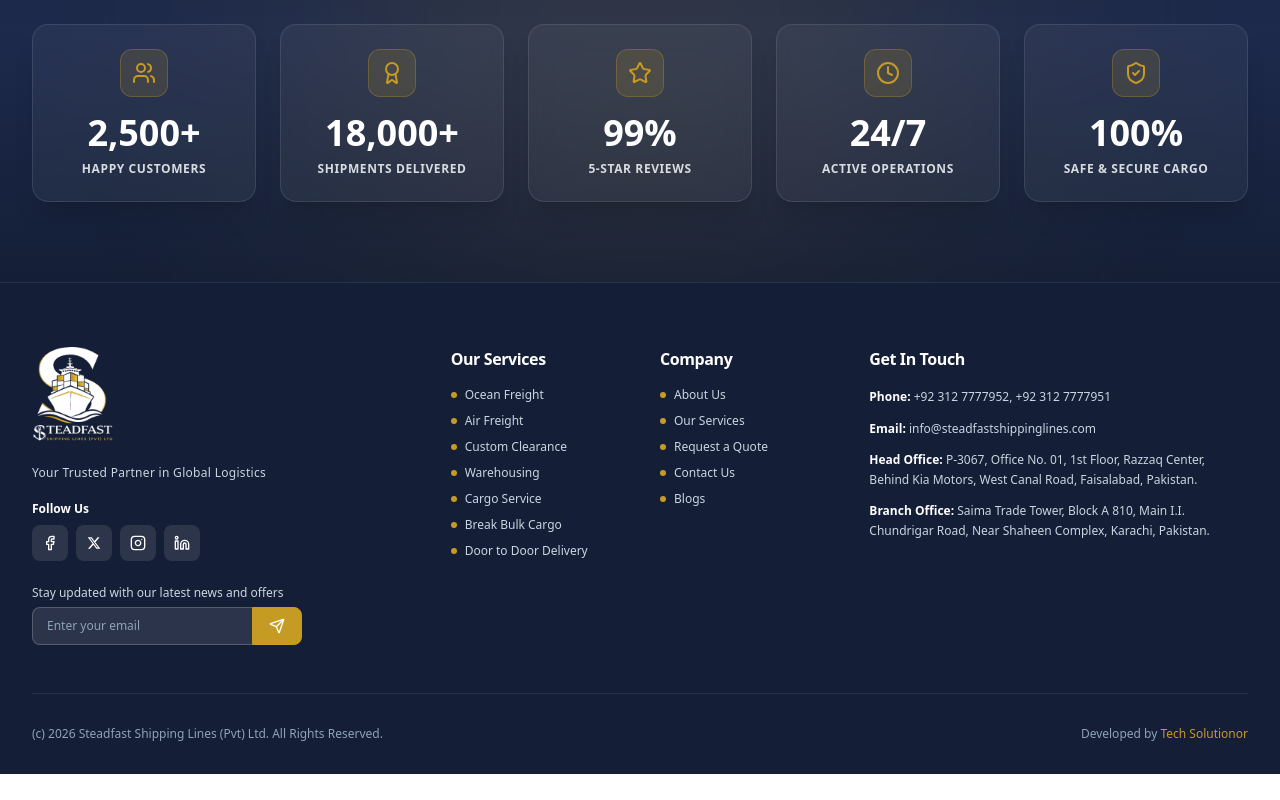
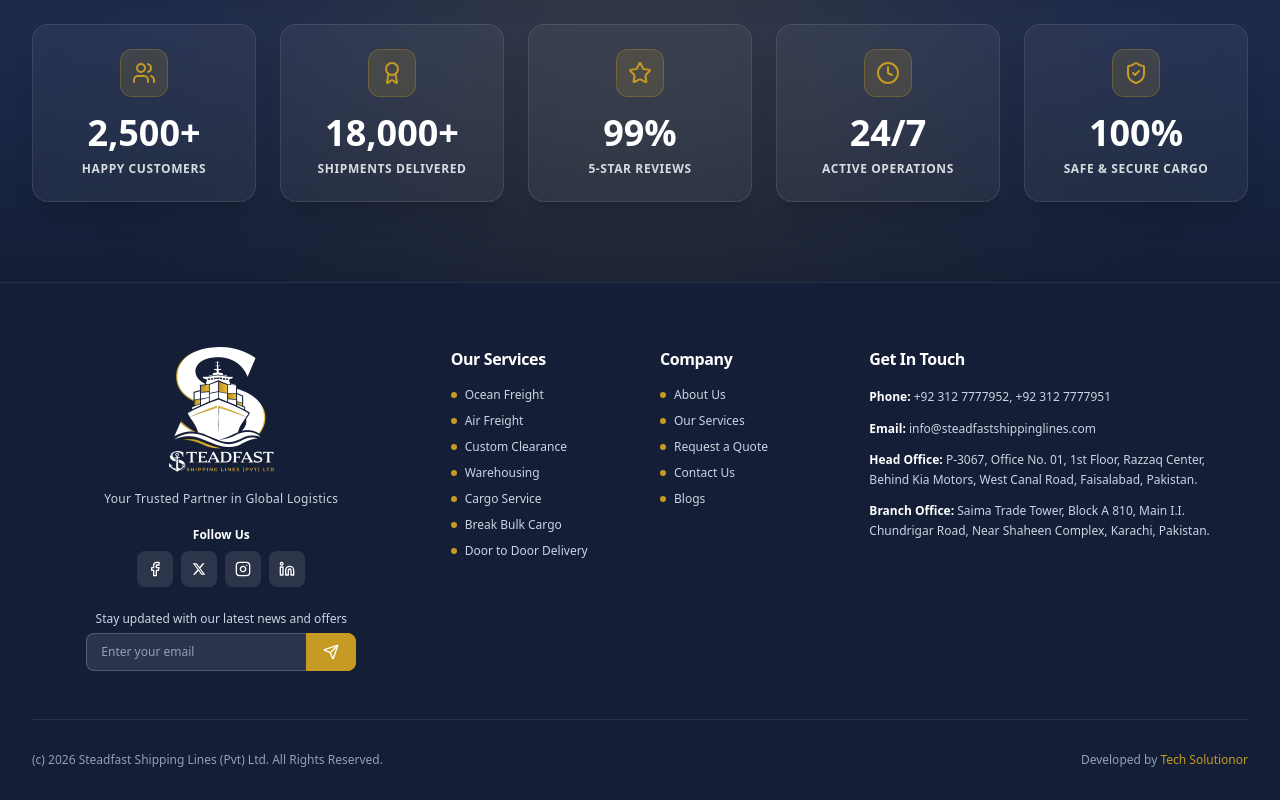
Before and after one commit to TechSolutionor98/steadfastshippinglines, a Next.js app: page / in a window 1280 px wide. Shown: the part 8884-9684 px from the top of the page. Before the commit the page ends 9658 px from the top, so only its background shows below. Built offline with nearby package versions, Linux system fonts and the light colour scheme; no server answers; the database is empty.

Commit message:
Center align column 1 and enlarge logo in footer

```diff
--- a/src/Components/Footer/footer.js
+++ b/src/Components/Footer/footer.js
@@ -76,14 +76,15 @@ export default function Footer() {
         {/* Main 4 Columns Grid */}
         <div className="grid grid-cols-1 md:grid-cols-2 lg:grid-cols-12 gap-8 lg:gap-10 pb-12">
           {/* Column 1: Brand, Tagline, Socials & Newsletter (4 cols) */}
-          <div className="lg:col-span-4 space-y-4">
-            <Link href="/" className="inline-block">
-              <div className="relative h-20 sm:h-24 w-48 sm:w-56">
+          <div className="lg:col-span-4 space-y-4 flex flex-col items-center text-center">
+            {/* Enlarged & Centered Logo */}
+            <Link href="/" className="inline-block group">
+              <div className="relative h-28 sm:h-32 w-48 sm:w-56 transition-transform group-hover:scale-105">
                 <Image
                   src="/images/logo-white.png"
                   alt="Steadfast Shipping Lines"
                   fill
-                  className="object-contain object-left"
+                  className="object-contain object-center"
                 />
               </div>
             </Link>
@@ -93,9 +94,9 @@ export default function Footer() {
             </p>
 
             {/* Follow Us */}
-            <div className="space-y-2 pt-1">
+            <div className="space-y-2 pt-1 flex flex-col items-center">
               <span className="text-xs font-semibold text-white block">Follow Us</span>
-              <div className="flex items-center gap-2">
+              <div className="flex items-center justify-center gap-2">
                 <a
                   href="#"
                   aria-label="Facebook"
@@ -130,7 +131,7 @@ export default function Footer() {
             </div>
 
             {/* Newsletter Input */}
-            <div className="space-y-1.5 pt-2 max-w-[270px]">
+            <div className="space-y-1.5 pt-2 max-w-[270px] w-full text-center">
               <p className="text-xs text-slate-300">
                 Stay updated with our latest news and offers
               </p>
```
